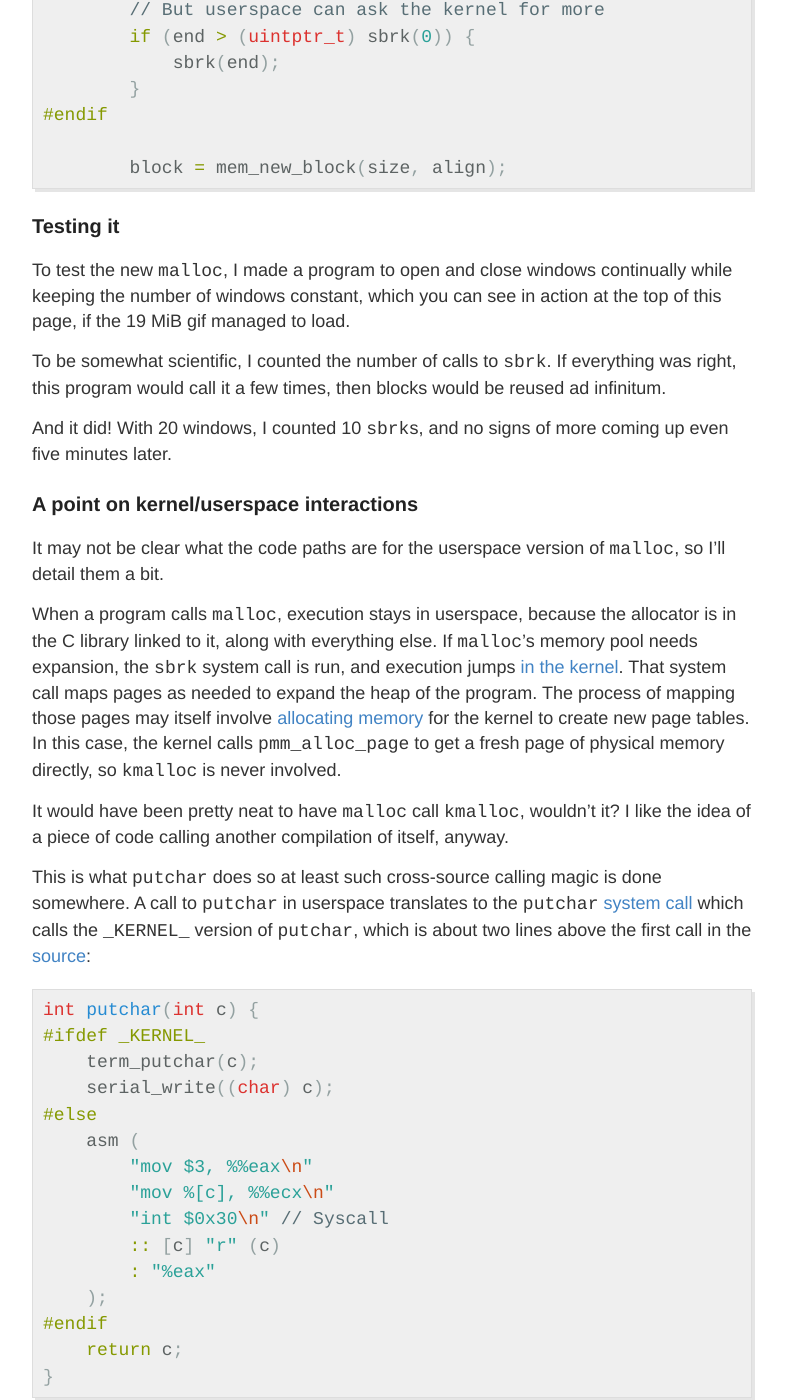
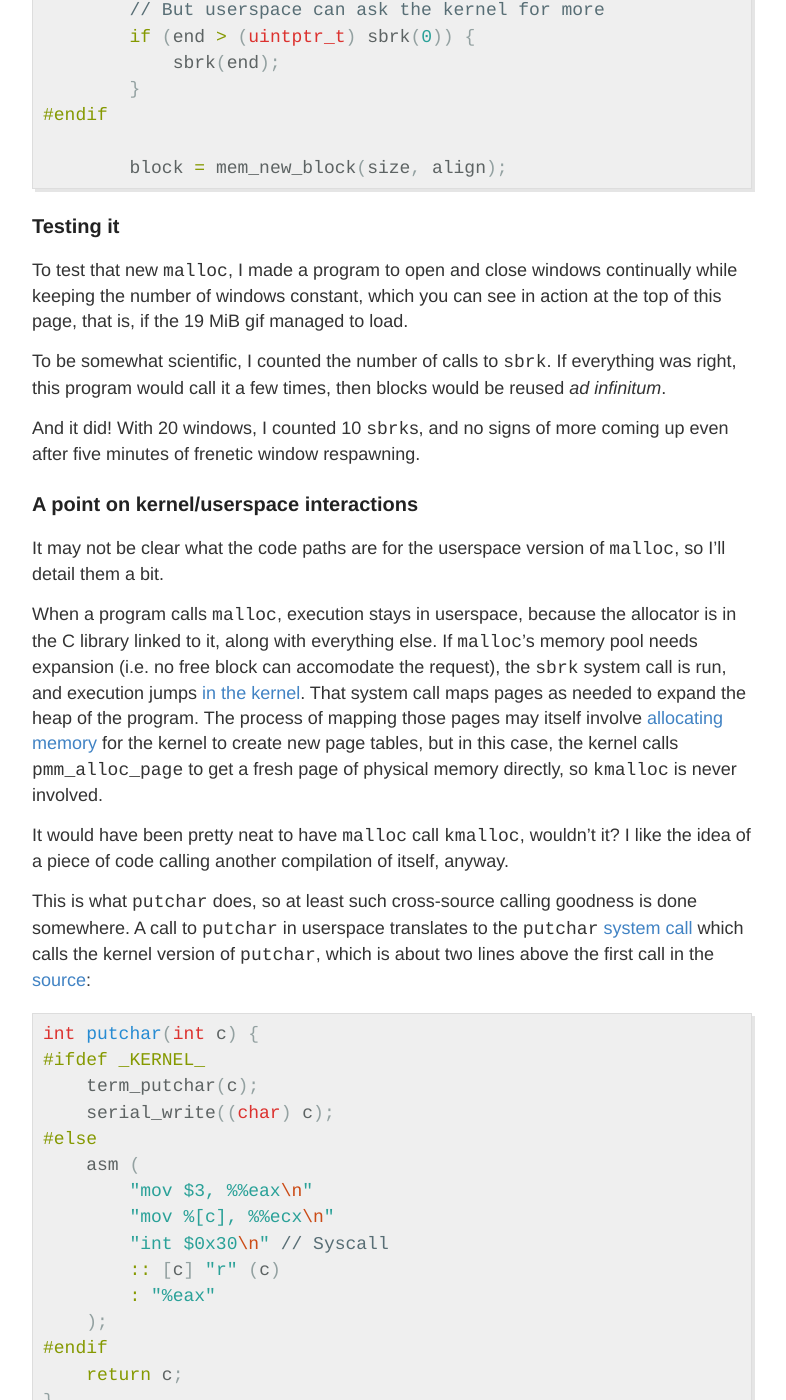
Before and after one commit to 29jm/29jm.github.io, a Jekyll site: the page built from _posts/2020-03-07-advanced-memory-allocation.markdown, in a window 1280 px wide and 1400 px high, scrolled down 5828 px. Shown: the whole window, without its empty margins (248-1034 px from the left). Built offline with Jekyll 4.4.1, drawn with Linux system fonts in a browser that asks for light colours; some of the changed text lies outside the part shown.

Commit message:
small fixes, a typo

```diff
--- a/_posts/2020-03-07-advanced-memory-allocation.markdown
+++ b/_posts/2020-03-07-advanced-memory-allocation.markdown
@@ -14,9 +14,9 @@
 
 There is some terminology to get down before diving into the details:
 
-+ *memory allocator*: a function that a program can call that returns an address to which the program can free write. Typically, `malloc`. There are qualities to different allocators, such as performance, minimizing memory fragmentation...
++ *memory allocator*: a function that a program can call that returns an address to which the program can freely write. Typically, `malloc`. Different allocators have different qualities, such as performance, minimizing memory fragmentation...
 + *memory block*: a contiguous range of memory addresses, with a few attributes such as whether it's in use or has been freed, its address and size... These attributes are stored in the block's *header*.
-+ *alignment*: an address `addr` is said to be `N`-aligned if `addr % N == 0`. It's important for a kernel allocator to be able to allocate buffers with specific alignments, as we'll see.
++ *alignment*: an address `addr` is said to be `N`-aligned if `addr % N == 0`. It's important for a kernel allocator to be able to allocate buffers with specific alignments, as we'll later see.
 
 ## Our previous allocator: now too simple
 
@@ -24,7 +24,7 @@
 
 I would've liked to keep that design as the implementation is concise and easy to understand, but unfortunately it's now too simple for my use. Not being able to reuse blocks is the deal breaker here, as the window manager will have to do a lot of small and short-lived allocations, and the goal is to not to run out of memory in five seconds.
 
-The new allocator will have to keep one feature from its predecessor, the ability to hand out addresses with a specific alignment. This is strictly needed, as pages boundaries are multiples of 4 KiB, and we need to be able to remap a newly acquired page from our allocator. See [this use case][term remap] for instance.
+The new allocator will have to keep one feature from its predecessor, the ability to hand out addresses with a specific alignment. This is strictly needed, as we need to be able to remap a newly acquired page from our allocator, and pages boundaries are multiples of 4 KiB. See for instance [this use case][term remap].
 
 ## The new allocator
 
@@ -48,7 +48,7 @@
     mem_block_t* block = mem_find_block(size, align);
 
     if (block) {
-        block->size |= 1;
+        block->size |= 1; // Mark it as used
         return block->data;
     } else {
         block = mem_new_block(size, align);
@@ -125,7 +125,7 @@
 {% endhighlight %}
 Notice that second `if`: as we want to support arbitrary alignment of the blocks we hand out, we want to prevent space from being wasted in between blocks, so unused blocks will be created to fill the gaps as they appear. For instance, imagine the heap is at 0x40, and a 0x1000-aligned block is requested. Then a gap of about `0x1000-0x40=0xFC0` bytes will be created between the first block and the new one. We'll create a block there with minimum alignment to fill the gap.
 
-Note that the pages that consitute the memory we'll be distributing are already mapped in the kernel. That way the kernel can allocate after starting to execute in multiple page directories, without having to mirror the paging changes in each process. This is where it's done in [paging.c][paging]
+Note that the pages that consitute the memory we'll be distributing are already mapped in the kernel. That way the kernel can allocate after starting to execute in multiple page directories, without having to mirror the paging changes in each process. This is where the preallocation is done in [paging.c][paging]:
 {% highlight c %}
     // Setup the kernel heap
     heap = KERNEL_HEAP_BEGIN;
@@ -137,12 +137,12 @@
 
 ### Porting the allocator to userspace
 
-Sure, the kernel and its WM are what will be stressing memory the most for a while, and we could get away with keeping a buddy allocator for our userspace `malloc`. That memory is freed on exit anyway. But where's the fun in that? Can't we adapt our code so that it works in both the kernel and in userspace?
+Sure, the kernel and its window manager are what will be stressing memory the most for a while, and we could get away with keeping a buddy allocator for our userspace `malloc`. That memory is freed on exit anyway. But where's the fun in that? Can't we adapt our code so that it works in both the kernel and in userspace?
 
 Of course we can. We already have a build-level mechanism for that with our C library, which is built twice: once for the kernel with the `_KERNEL_` preprocessor symbol defined, and a second time for userspace.
 
 There are two things that we'll have to adapt for userspace:
-1. The place where our blocks live will now be after our program, i.e. at `sbrk(0)`, and not after our kernel executable.
+1. Our allocated blocks will now live after our program in memory, i.e. at `sbrk(0)`, and not after our kernel executable.
 2. Whereas the kernel has its whole memory pool preallocated, that makes no sense for userspace, so we'll have to call `sbrk` regularly to ask the kernel for more memory.
 
 To address the first point, I added the following bit of code to the beginning of `malloc`:
@@ -187,21 +187,21 @@
 
 ### Testing it
 
-To test the new `malloc`, I made a program to open and close windows continually while keeping the number of windows constant, which you can see in action at the top of this page, if the 19 MiB gif managed to load.
+To test that new `malloc`, I made a program to open and close windows continually while keeping the number of windows constant, which you can see in action at the top of this page, that is, if the 19 MiB gif managed to load.
 
-To be somewhat scientific, I counted the number of calls to `sbrk`. If everything was right, this program would call it a few times, then blocks would be reused ad infinitum.
+To be somewhat scientific, I counted the number of calls to `sbrk`. If everything was right, this program would call it a few times, then blocks would be reused *ad infinitum*.
 
-And it did! With 20 windows, I counted 10 `sbrk`s, and no signs of more coming up even five minutes later.
+And it did! With 20 windows, I counted 10 `sbrk`s, and no signs of more coming up even after five minutes of frenetic window respawning.
 
 ### A point on kernel/userspace interactions
 
 It may not be clear what the code paths are for the userspace version of `malloc`, so I'll detail them a bit.
 
-When a program calls `malloc`, execution stays in userspace, because the allocator is in the C library linked to it, along with everything else. If `malloc`'s memory pool needs expansion, the `sbrk` system call is run, and execution jumps [in the kernel][sbrk]. That system call maps pages as needed to expand the heap of the program. The process of mapping those pages may itself involve [allocating memory][paging alloc] for the kernel to create new page tables. In this case, the kernel calls `pmm_alloc_page` to get a fresh page of physical memory directly, so `kmalloc` is never involved.
+When a program calls `malloc`, execution stays in userspace, because the allocator is in the C library linked to it, along with everything else. If `malloc`'s memory pool needs expansion (i.e. no free block can accomodate the request), the `sbrk` system call is run, and execution jumps [in the kernel][sbrk]. That system call maps pages as needed to expand the heap of the program. The process of mapping those pages may itself involve [allocating memory][paging alloc] for the kernel to create new page tables, but in this case, the kernel calls `pmm_alloc_page` to get a fresh page of physical memory directly, so `kmalloc` is never involved.
 
 It would have been pretty neat to have `malloc` call `kmalloc`, wouldn't it? I like the idea of a piece of code calling another compilation of itself, anyway.
 
-This is what `putchar` does so at least such cross-source calling magic is done somewhere. A call to `putchar` in userspace translates to the `putchar` [system call][putchar syscall] which calls the `_KERNEL_` version of `putchar`, which is about two lines above the first call in the [source][putchar.c]:
+This is what `putchar` does, so at least such cross-source calling goodness is done somewhere. A call to `putchar` in userspace translates to the `putchar` [system call][putchar syscall] which calls the kernel version of `putchar`, which is about two lines above the first call in the [source][putchar.c]:
 {% highlight c %}
 int putchar(int c) {
 #ifdef _KERNEL_
@@ -247,7 +247,7 @@
 [allocator blog]: http://dmitrysoshnikov.com/compilers/writing-a-memory-allocator/
 [term remap]: https://github.com/29jm/SnowflakeOS/blob/132529e3bec0855597b769510ececd3f9213a8a9/kernel/src/devices/term.c#L53-L55
 [paging]: https://github.com/29jm/SnowflakeOS/blob/132529e3bec0855597b769510ececd3f9213a8a9/kernel/src/mem/paging.c#L38-L41
-[sbrk]: https://github.com/29jm/SnowflakeOS/blob/132529e3bec0855597b769510ececd3f9213a8a9/kernel/src/sys/syscall.c#L78-L81
+[sbrk]: https://github.com/29jm/SnowflakeOS/blob/132529e3bec0855597b769510ececd3f9213a8a9/kernel/src/sys/proc.c#L278-L320
 [paging alloc]: https://github.com/29jm/SnowflakeOS/blob/132529e3bec0855597b769510ececd3f9213a8a9/kernel/src/mem/paging.c#L68
 [putchar syscall]: https://github.com/29jm/SnowflakeOS/blob/132529e3bec0855597b769510ececd3f9213a8a9/kernel/src/sys/syscall.c#L74
 [putchar.c]: https://github.com/29jm/SnowflakeOS/blob/132529e3bec0855597b769510ececd3f9213a8a9/libc/src/stdio/putchar.c
```
Also changed, not shown: other parts of _posts/2020-03-07-advanced-memory-allocation.markdown (+1 -1 lines).
